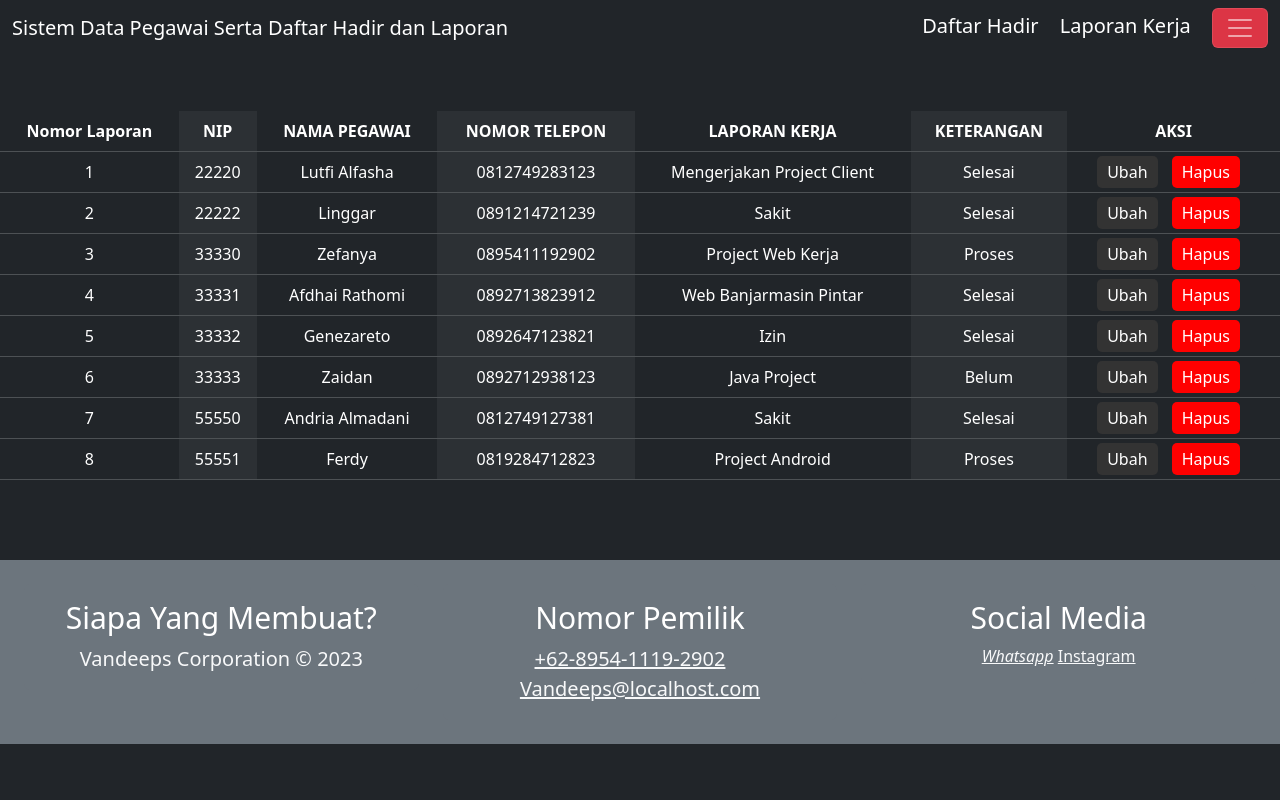
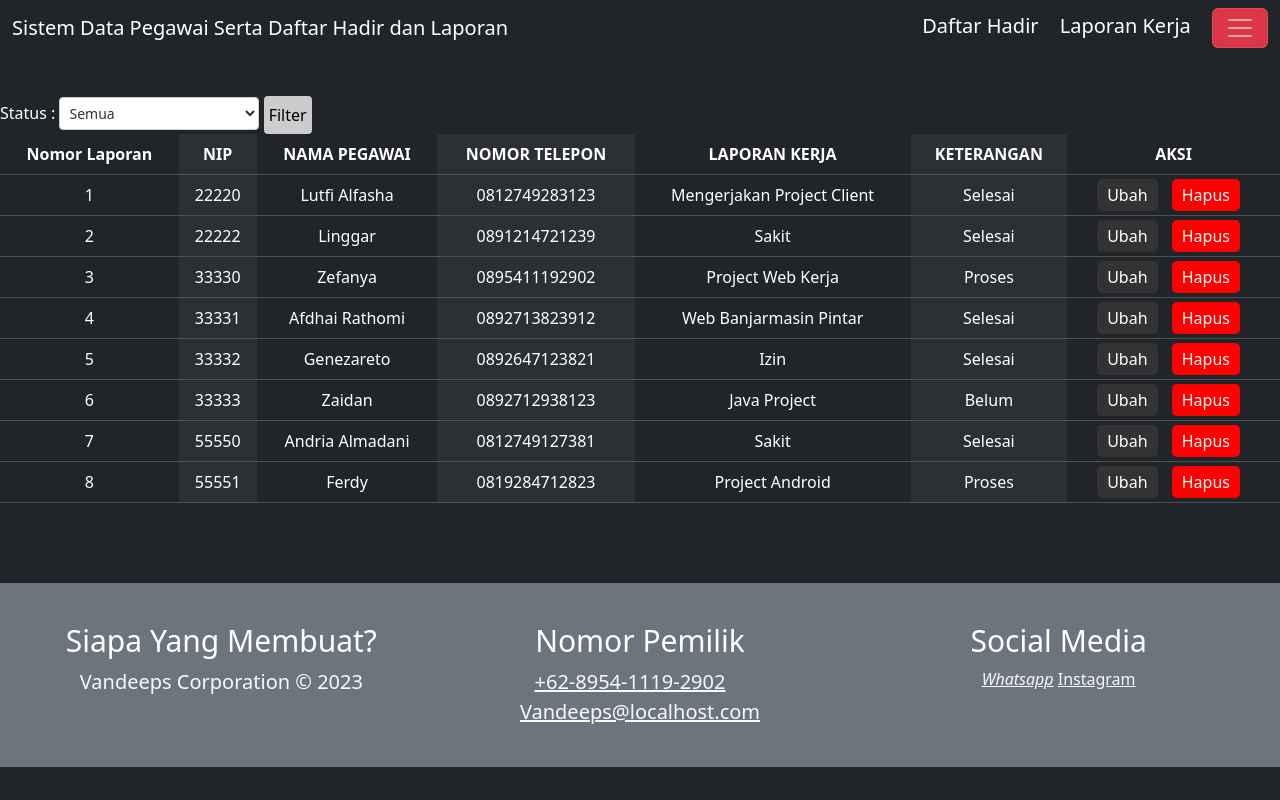
Before and after one commit to Vandeeps/absensi, a PHP site: page /laporan.php in a window 1280 px wide. Run offline with PHP 8.4, Linux system fonts and the light colour scheme; data comes from the database, SQL or seed files in the repository.

Commit message:
all filter

```diff
--- a/laporan.php
+++ b/laporan.php
@@ -7,19 +7,28 @@
 
 <?php
   include "./layouts/navbar.php";
+  $status = @$_GET["status"];
 ?>
-  <style>
-  body {
-
-    background-color: #f0f0f0;
+<script>
+  function handleselect(){
+    const statusSelect = document.getElementById("status")
+    const query = new URLSearchParams(window.location.search)
+    query.set("status",statusSelect.value)
+    window.location.search = query
   }
-
-  table{
-    margin-top:15px;
-  }
-
+</script>
 </style>
   <div>
+  <div>
+  <label>Status : </label>
+  <select name="status" id="status" style="width: 200px; padding: 5px" >
+    <option value="">Semua</option>
+    <option value="Selesai">Keterangan Selesai</option>
+    <option value="Proses">Keterangan Proses</option>
+    <option value="Belum">Keterangan Belum</option>
+  </select>
+    <button class="btn btn-secondary" onclick="handleselect()" >Filter</button>
+  </div>
 <table class="table table-dark table-striped-columns"  align="right" bgcolor="gray">
   <thead bgcolor="gray" align="center">
       <tr>
@@ -35,8 +44,15 @@
   <tbody bgcolor="gray" style="text-align: center; width:80%; color:white;">
       <?php
       include "koneksi.php";
-      $tampil = mysqli_query($koneksi, "SELECT lap_keg.Id_lap, data_karyawan.NIP, data_karyawan.nama,
-      data_karyawan.hp, lap_keg.laporan, lap_keg.ket FROM lap_keg INNER JOIN data_karyawan ON lap_keg.NIP = data_karyawan.NIP");
+      $sql = "SELECT lap_keg.Id_lap, data_karyawan.NIP, data_karyawan.nama,
+      data_karyawan.hp, lap_keg.laporan, lap_keg.ket FROM lap_keg INNER JOIN data_karyawan
+      ON lap_keg.NIP = data_karyawan.NIP";
+       if(isset($_GET['status'])){
+        $sql .= " WHERE ket LIKE '%$status%'";
+
+      }
+
+      $tampil = mysqli_query($koneksi,$sql );
       while ($row = mysqli_fetch_array($tampil)) {
           echo "<tr>
           <td>" . $row[0] . "</td>
```
Also changed, not shown: viewpegawai.php (+23 -1 lines).
